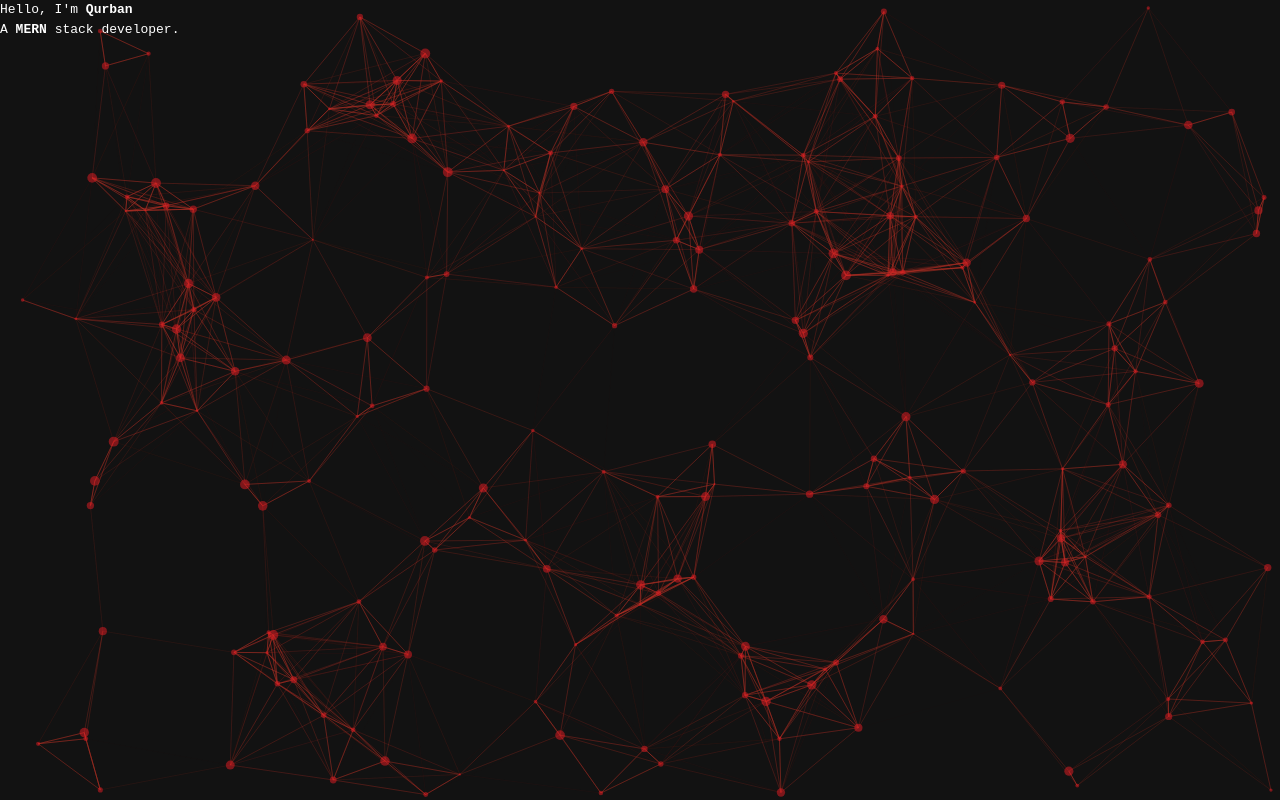
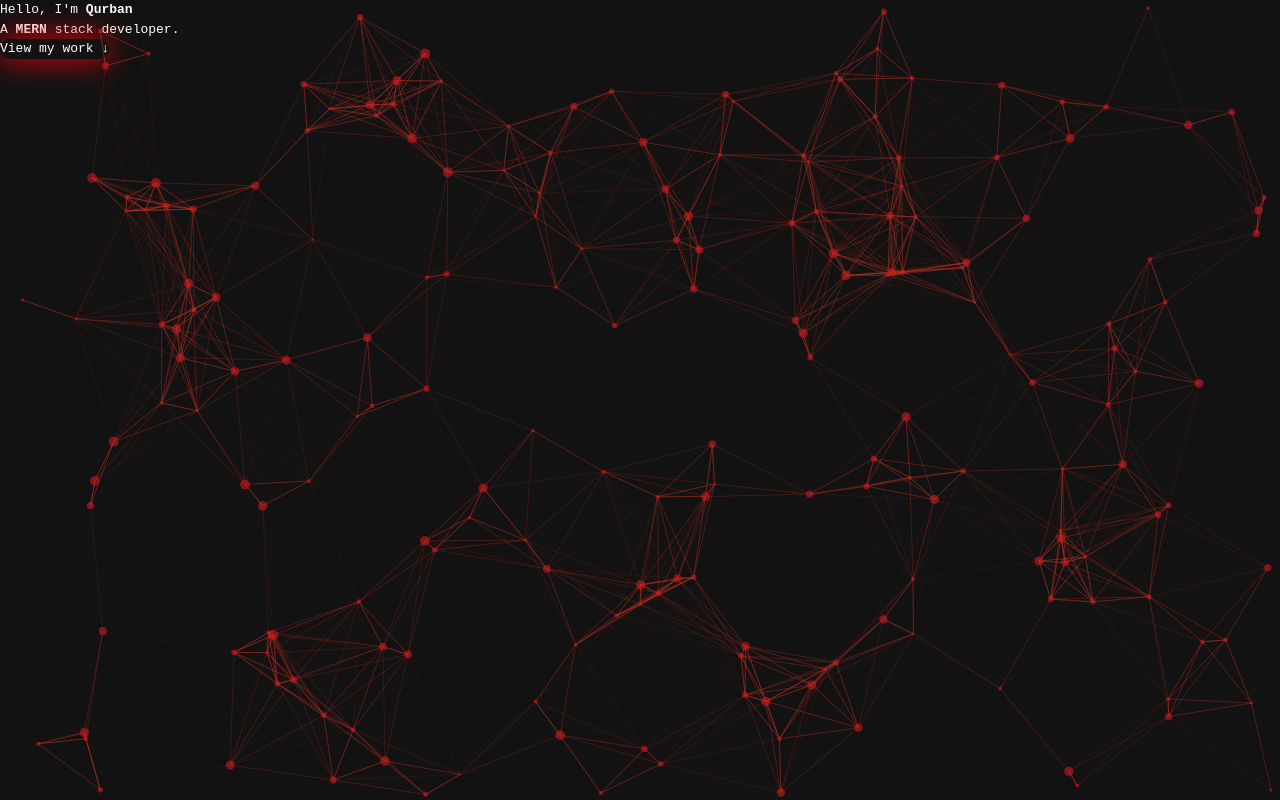
Before and after one commit to qur786/portfolio, a React (Vite) app: page / in a window 1280 px wide. Built offline with nearby package versions, Linux system fonts and the light colour scheme.

Commit message:
styling: added button and added proper styling to it

```diff
--- /dev/null
+++ b/src/components/Introduction/index.module.css
@@ -0,0 +1,12 @@
+.btn {
+  font-weight: 100;
+  box-shadow: 0 0 30px #ff020a;
+  border-radius: 10px;
+  transition: all 0.35s ease-in;
+}
+
+.btn:hover {
+  font-weight: 900;
+  letter-spacing: 3px;
+  transition: all 0.35s ease-in;
+}
--- a/src/components/Introduction/index.tsx
+++ b/src/components/Introduction/index.tsx
@@ -1,4 +1,5 @@
 import Particles from "@tsparticles/react";
+import styles from "./index.module.css";
 
 interface IntroductionProps {
   isParticlesEngineLoaded: boolean;
@@ -22,22 +23,18 @@ export function Introduction({
             fpsLimit: 120,
             interactivity: {
               events: {
-                onClick: {
-                  enable: true,
-                  mode: "push",
-                },
                 onHover: {
                   enable: true,
-                  mode: "grab",
+                  mode: "repulse",
                 },
                 resize: {
                   enable: true,
                 },
               },
               modes: {
-                grab: {
-                  distance: 250,
-                  opacity: 1,
+                repulse: {
+                  distance: 100,
+                  duration: 0.5,
                 },
               },
             },
@@ -82,13 +79,16 @@ export function Introduction({
           }}
         />
       ) : undefined}
-      <div className="h-screen flex justify-center items-center flex-col">
+      <div className="h-screen flex justify-center items-center flex-col gap-6">
         <p className="text-5xl">
           Hello, I'm <b className="text-red-600">Qurban</b>
         </p>
         <p className="text-5xl">
           A <b className="text-green-600">MERN</b> stack developer.
         </p>
+        <button className={`${styles.btn} py-4 px-8 text-lg`}>
+          <a href="#about">View my work &#x2193;</a>
+        </button>
       </div>
     </>
   );
```
